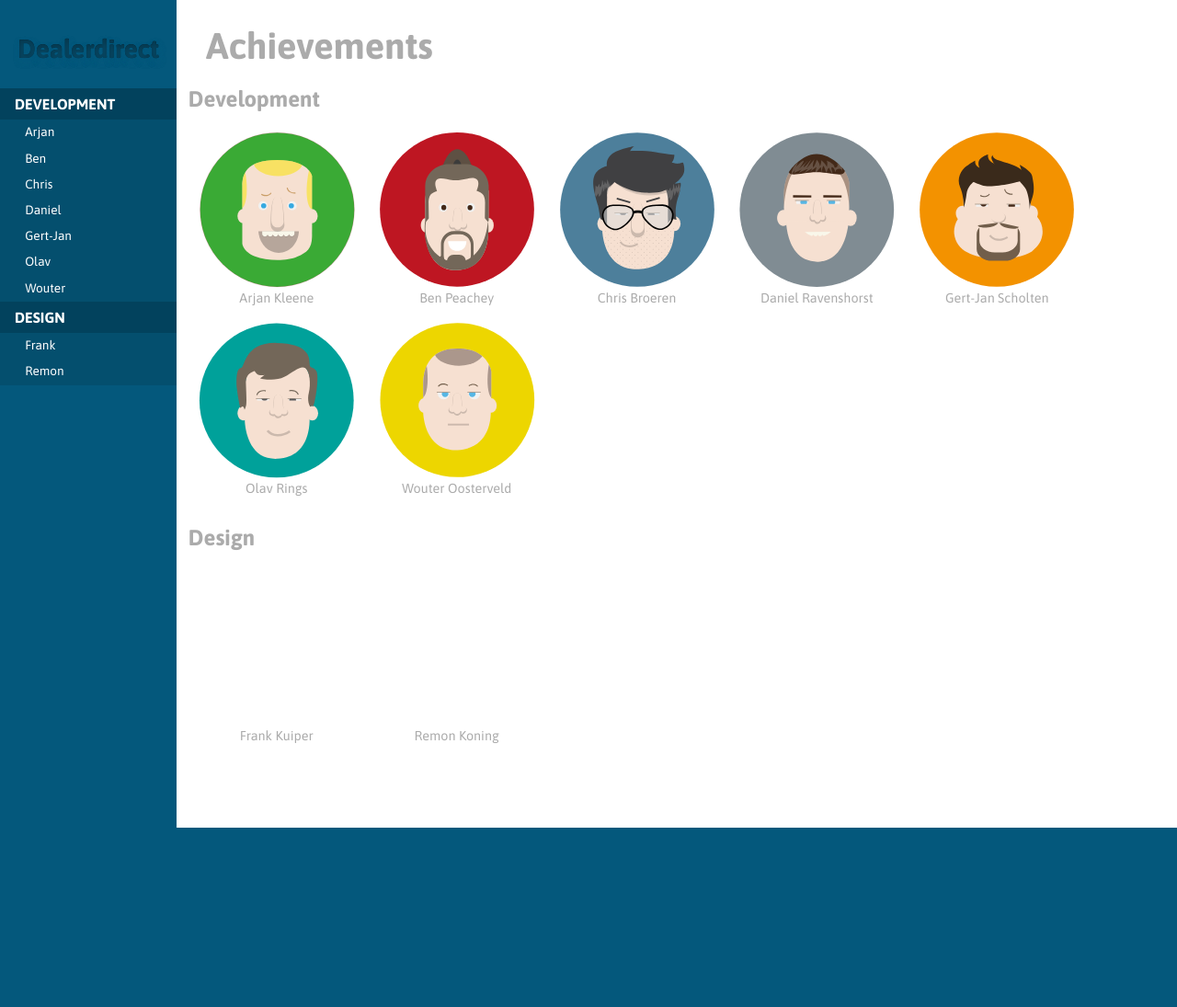
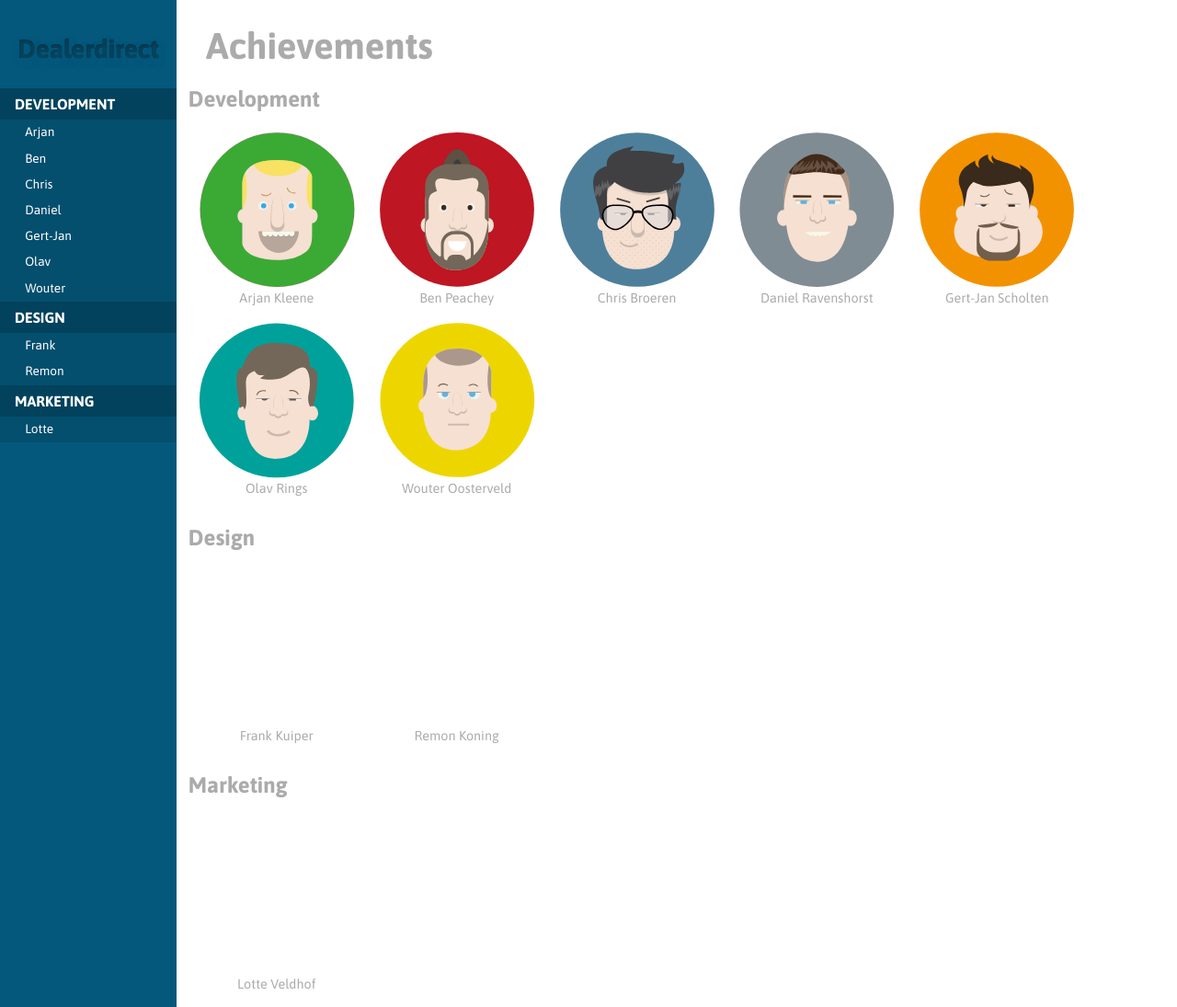
Before and after one commit to potherca-contrib/Achievements.orig, a Jekyll site: the page built from index.html, in a window 1280 px wide. Shown: the whole page at 92% size. Built offline with Jekyll 4.4.1, drawn with Linux system fonts in a browser that asks for light colours; nearby versions of some CDN libraries; before the commit the page ends 916 px from its top, so only the background shows below that.

Commit message:
Adds Lotte to members file.

```diff
--- a/_data/members.json
+++ b/_data/members.json
@@ -54,6 +54,16 @@
           "initials" : "R.K."
         }
       ]
+    },
+    {
+      "name": "Marketing",
+      "members": [
+        {
+          "name": "Lotte",
+          "fullname": "Lotte Veldhof",
+          "initials": "L.V."
+        }
+      ]
     }
   ]
 }
```
